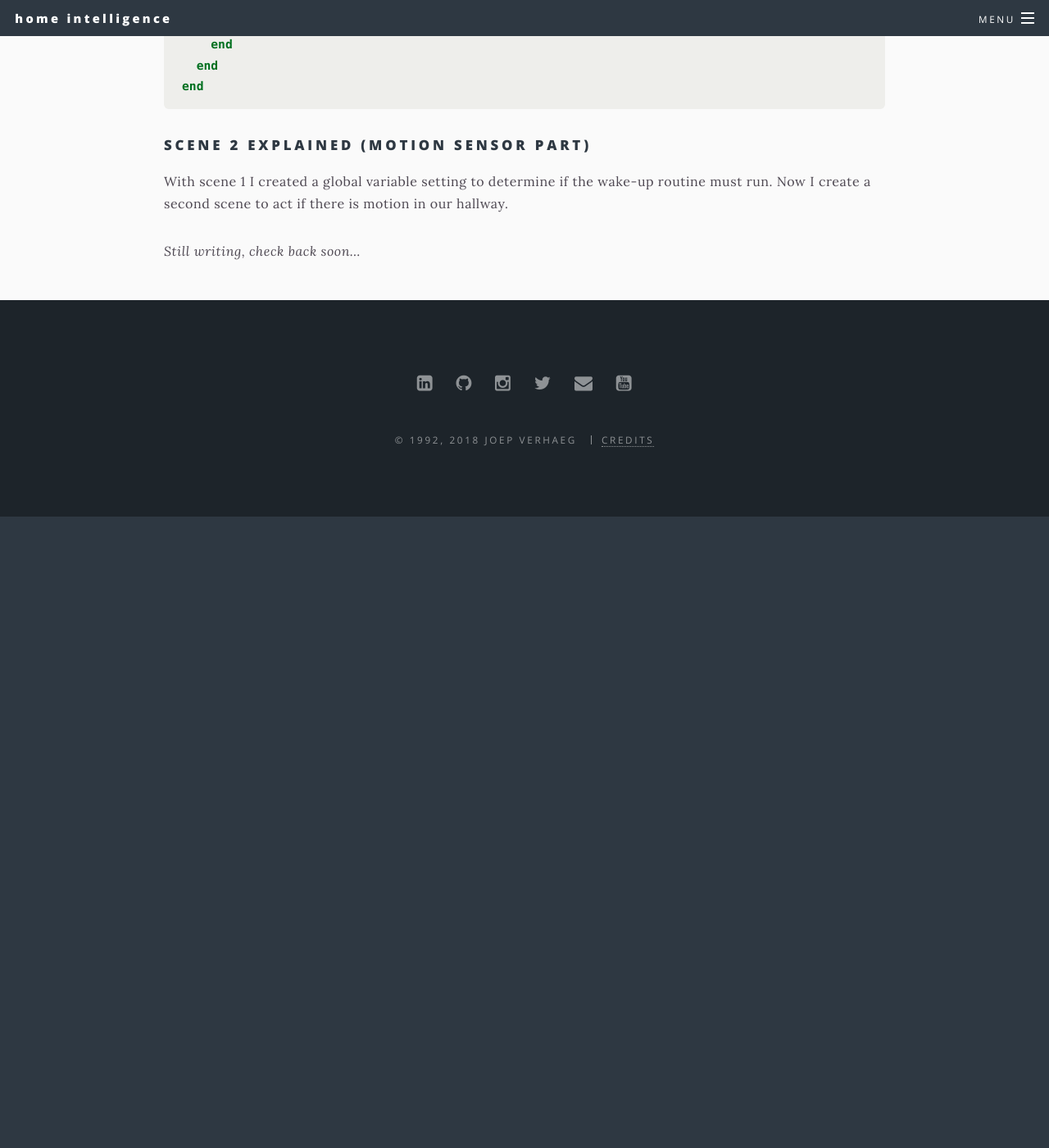
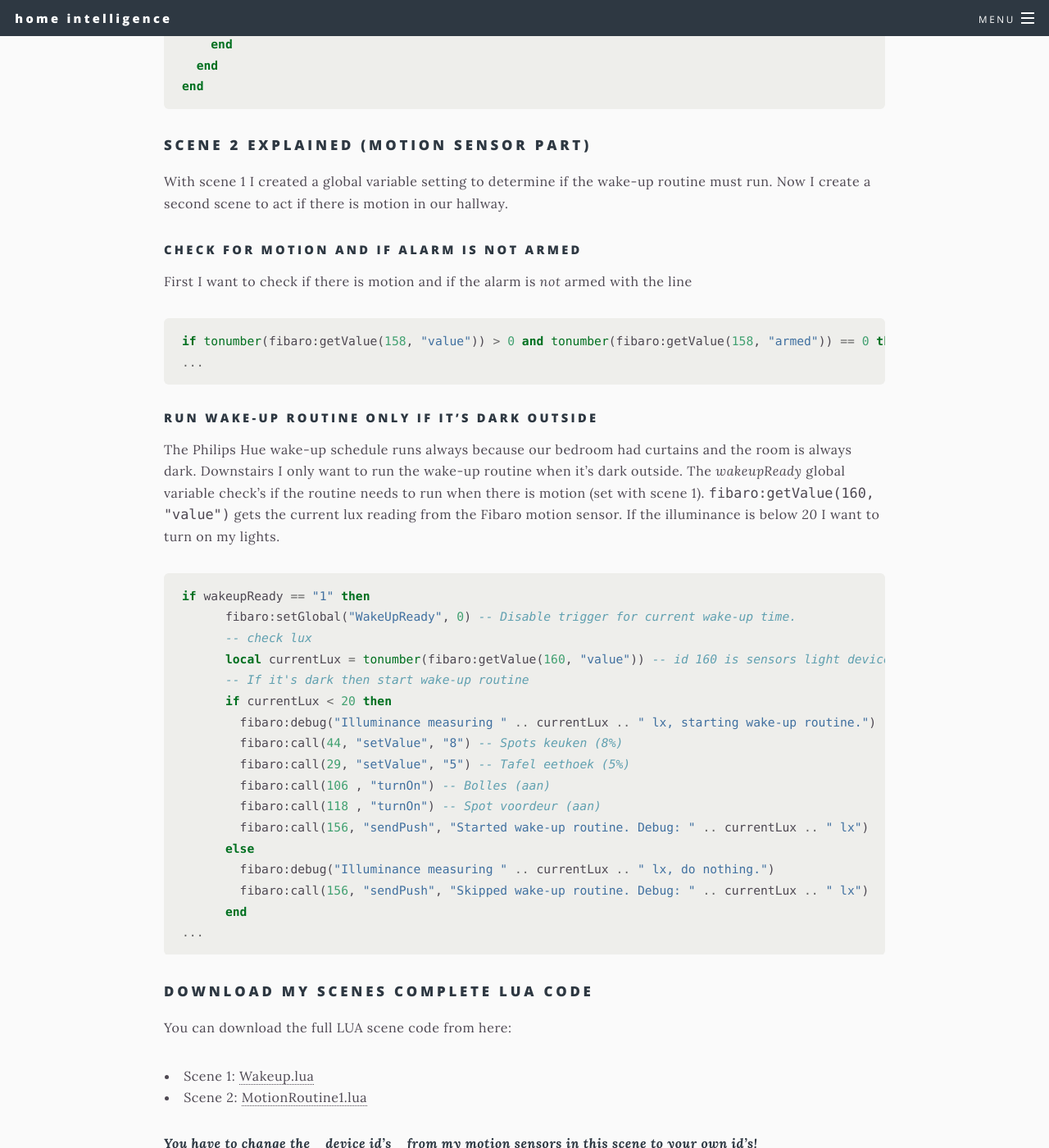
Before and after one commit to joepv/joepv.github.io, a Jekyll site: the page built from _pages/wakeup.md, in a window 1280 px wide and 1400 px high, scrolled down 3799 px. Shown: the whole window at 82% size. Built offline with Jekyll 4.4.1, drawn with Linux system fonts in a browser that asks for light colours; before the commit the page ends 4429 px from its top, so only the background shows below that; some of the changed text lies outside the part shown.

Commit message:
Scene 2 text added

````diff
--- a/_pages/wakeup.md
+++ b/_pages/wakeup.md
@@ -134,4 +134,48 @@ end
 
 With scene 1 I created a global variable setting to determine if the wake-up routine must run. Now I create a second scene to act if there is motion in our hallway.
 
-*Still writing, check back soon...*
+#### Check for motion and if alarm is not armed
+
+First I want to check if there is motion and if the alarm is _not_ armed with the line
+
+```lua
+if tonumber(fibaro:getValue(158, "value")) > 0 and tonumber(fibaro:getValue(158, "armed")) == 0 then
+...
+```
+
+#### Run wake-up routine only if it's dark outside
+
+The Philips Hue wake-up schedule runs always because our bedroom had curtains and the room is always dark. Downstairs I only want to run the wake-up routine when it's dark outside. The _wakeupReady_ global variable check's if the routine needs to run when there is motion (set with scene 1). `fibaro:getValue(160, "value")` gets the current lux reading from the Fibaro motion sensor. If the illuminance is below _20_ I want to turn on my lights.
+
+```lua
+if wakeupReady == "1" then
+      fibaro:setGlobal("WakeUpReady", 0) -- Disable trigger for current wake-up time.
+      -- check lux
+      local currentLux = tonumber(fibaro:getValue(160, "value")) -- id 160 is sensors light device.
+      -- If it's dark then start wake-up routine
+      if currentLux < 20 then
+        fibaro:debug("Illuminance measuring " .. currentLux .. " lx, starting wake-up routine.")
+        fibaro:call(44, "setValue", "8") -- Spots keuken (8%)
+        fibaro:call(29, "setValue", "5") -- Tafel eethoek (5%)
+        fibaro:call(106 , "turnOn") -- Bolles (aan)
+        fibaro:call(118 , "turnOn") -- Spot voordeur (aan)
+        fibaro:call(156, "sendPush", "Started wake-up routine. Debug: " .. currentLux .. " lx")
+      else
+        fibaro:debug("Illuminance measuring " .. currentLux .. " lx, do nothing.")
+        fibaro:call(156, "sendPush", "Skipped wake-up routine. Debug: " .. currentLux .. " lx")
+      end
+...
+```
+
+### Download my scenes complete LUA code
+
+You can download the full LUA scene code from here:
+
+* Scene 1: [Wakeup.lua](https://github.com/joepv/fibaro/blob/master/Wakeup.lua)
+* Scene 2: [MotionRoutine1.lua](https://github.com/joepv/fibaro/blob/master/MotionRoutine1.lua)
+
+***You have to change the _device id's_ from my motion sensors in this scene to your own id's!***
+
+Set the scenes to run _automatic_ in the Fibaro Home Center 2:
+
+![1544128316129](../images/screenshots/1544128316129.png)
````
Also changed, not shown: _pages/1544128316129.png (added), images/screenshots/1544128316129.png (added).
